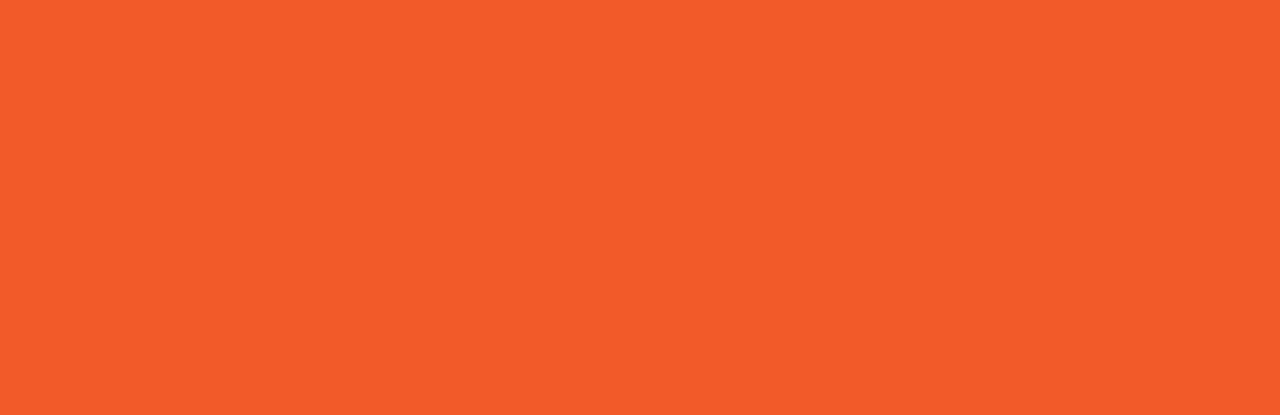
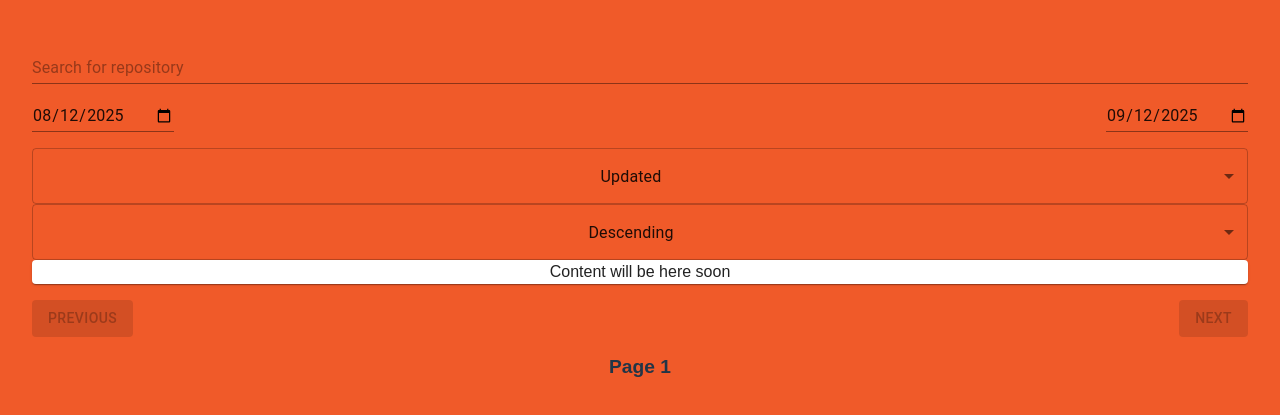
Before and after one commit to callumfallows/naimuri-task, a React (Vite) app: page / in a window 1280 px wide. Shown: the part 183-598 px from the top of the page. Built offline with nearby package versions, Linux system fonts and the light colour scheme.

Commit message:
commiting style changes

```diff
--- a/src/App.scss
+++ b/src/App.scss
@@ -6,10 +6,45 @@ body {
   font-family: sans-serif;
 }
 
-
 #root {
+  width: 100%;
   max-width: 1280px;
   margin: 0 auto;
   padding: 2rem;
   text-align: center;
 }
+
+
+.searchBar {
+  width: 100%;
+}
+
+.dateOptions {
+    display: flex;
+    justify-content: space-between;
+    align-items: normal;
+    gap: 1rem;
+    margin: 1rem 0;
+}
+
+.sortOptions {
+  flex-direction: row;
+}
+
+.sortOptions > div {
+  display: flex;
+}
+
+.paginationButtons {
+  display: flex;
+  gap: 1rem;
+justify-content: space-between;
+  align-items: center;
+  margin-top: 1rem;
+}
+
+.pageNumber {
+  margin-top: 1rem;
+  font-size: 1.2rem;
+  font-weight: bold;
+}
--- a/src/App.tsx
+++ b/src/App.tsx
@@ -1,4 +1,7 @@
-import './App.scss'
+import { Button, Card, Input, MenuItem, Select } from '@mui/material';
+
+import { useState } from 'react';
+import './App.scss';
 
 /**
  *
@@ -6,13 +9,64 @@ import './App.scss'
  * Create an app that can retreive reoisutiry data
  */
 
+const dateFormatter = (date: Date) => date.toISOString().split('T')[0];
+/* accessing a date range */
+const today = new Date();
+const lastMonth = new Date();
+lastMonth.setMonth(today.getMonth() - 1);
+
 function App() {
 
+  const [orderBy, setOrderBy] = useState('desc');
+  const [searchTerm, setSearchTerm] = useState('');
+  const [createdFrom, setCreatedFrom] = useState(dateFormatter(lastMonth));
+  const [createdTo, setCreatedTo] = useState(dateFormatter(today));
+  const [sortBy, setSortBy] = useState('updated');
+  const [page, setPage] = useState(1);
 
 
   return (
     <>
+     <div className="app">
+     <div className="searchBar">
 
+      <Input fullWidth type="text" onChange={(e) => setSearchTerm(e.target.value)} placeholder='Search for repository' id='search' value={searchTerm} />
+      </div>
+       <div className='dateOptions'>
+      <Input value={createdFrom} onChange={(e) => setCreatedFrom(e.target.value)} type="date" name="dateFrom" />
+      <Input value={createdTo} onChange={(e) =>  setCreatedTo(e.target.value)} type="date" name="dateTo" />
+      </div>
+      <div className='sortOptions'>
+      <Select name="sortBy" fullWidth value={sortBy} onChange={(e) => setSortBy(e.target.value)}>
+        <MenuItem value="updated">Updated</MenuItem>
+        <MenuItem value="stars">Stars</MenuItem>
+        <MenuItem value="help-wanted-issues">Help Wanted Issues</MenuItem>
+        <MenuItem value="forks">Forks</MenuItem>
+      </Select>
+      </div>
+      <div className='sortOptions'>
+      <Select name="orderBy" fullWidth value={orderBy} onChange={(e) => setOrderBy(e.target.value)}>
+        <MenuItem value="desc">Descending</MenuItem>
+        <MenuItem value="asc">Ascending</MenuItem>
+      </Select>
+      </div>
+
+      <>
+      <Card>Content will be here soon</Card>
+      </>
+
+      <div className="pagination">
+
+      <div className="paginationButtons">
+      <Button onClick={() => setPage(page - 1)} disabled={page === 1} variant="contained" color="primary">Previous</Button>
+      <Button onClick={() => setPage(page + 1)} disabled={page === 1} variant="contained" color="primary">Next</Button>
+      </div>
+
+<div className="pageNumber">Page {page}</div>
+
+
+     </div>
+     </div>
     </>
   )
 }
```
Also changed, not shown: 1 other file (tests, documents, lock files or other folders).
